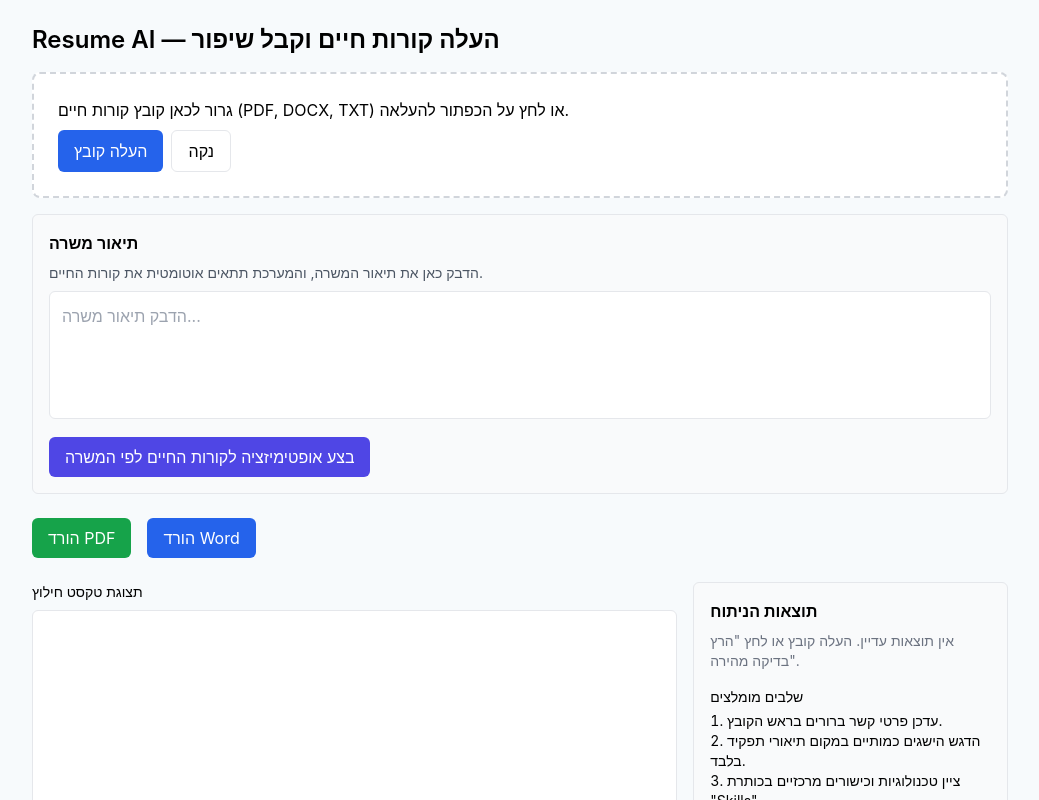
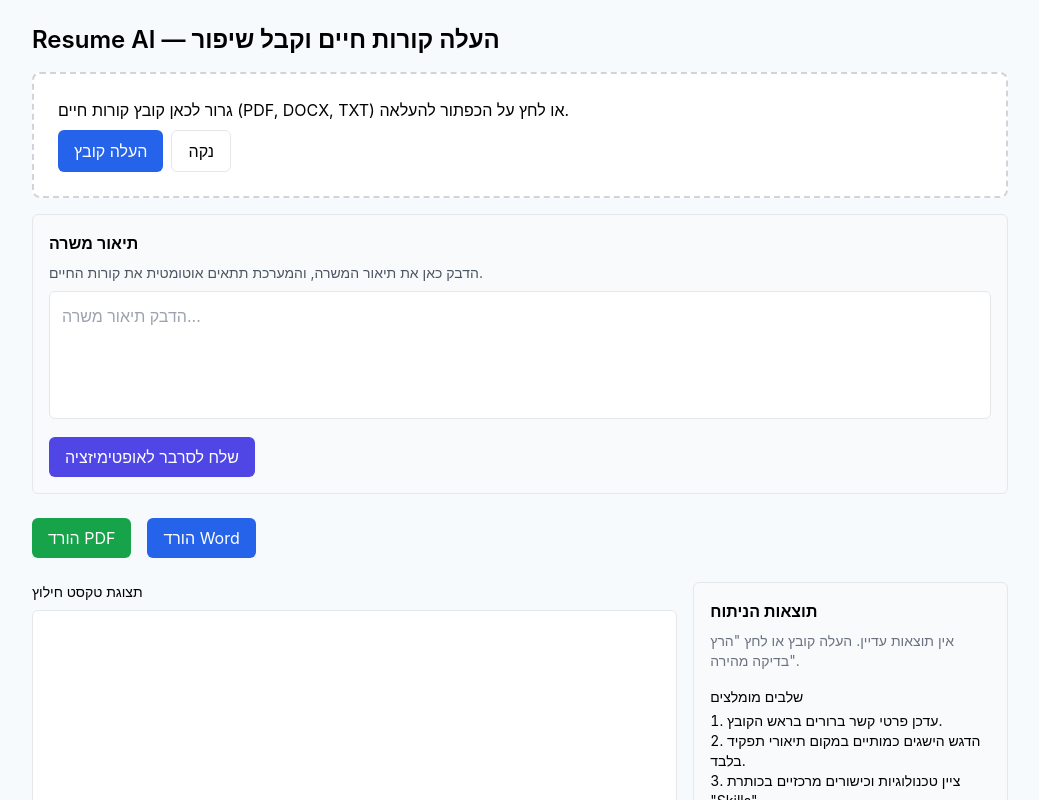
Before and after one commit to racheli-ostrov/cv-optimizer, a React (Vite) app in the folder client/: page / in a window 1280 px wide. Shown: the top 800 px of the page, without its empty margins (120-1159 px from the left). Built offline with nearby package versions, Linux system fonts and the light colour scheme.

Commit message:
Add file upload and optimization functionality to server

```diff
--- a/client/src/CVOptimizer.jsx
+++ b/client/src/CVOptimizer.jsx
@@ -34,6 +34,8 @@
   const [parsing, setParsing] = useState(false);
   const [analysis, setAnalysis] = useState(null);
   const [loadingAI, setLoadingAI] = useState(false);
+  const [uploadedFile, setUploadedFile] = useState(null);
+  const [downloadUrl, setDownloadUrl] = useState(null);
   const fileInputRef = useRef(null);
 
   const onDrop = useCallback((e) => {
@@ -52,6 +54,7 @@
     setParsing(true);
     setAnalysis(null);
     setFileName(file.name);
+    setUploadedFile(file);
     try {
       const text = await extractTextFromFile(file);
       setRawText(text);
@@ -135,6 +138,53 @@
     } finally { setLoadingAI(false); }
   }
 
+  // Upload CV file and job description to the server endpoint which runs the LLM
+  async function optimizeOnServer() {
+    if (!uploadedFile) {
+      alert("אין קובץ להעלות — העלה קובץ לפני שליחה לסרבר.");
+      return;
+    }
+    if (!jobText) {
+      alert("הזן תיאור משרה לפני שליחה לסרבר.");
+      return;
+    }
+
+    setLoadingAI(true);
+    setDownloadUrl(null);
+    try {
+      const form = new FormData();
+      // server expects field name 'cv' for the uploaded file and jobDescription in body
+      form.append("cv", uploadedFile);
+      form.append("jobDescription", jobText);
+
+      // If server runs locally on port 3000, call that URL. Adjust if different.
+      const res = await fetch("http://localhost:3000/api/optimize-for-job", {
+        method: "POST",
+        body: form,
+      });
+
+      if (!res.ok) {
+        const errText = await res.text();
+        throw new Error(errText || "Server returned an error");
+      }
+
+      const body = await res.json();
+      if (body && body.filename) {
+        const url = `http://localhost:3000/api/download/${encodeURIComponent(body.filename)}`;
+        setDownloadUrl(url);
+        // open in new tab to download
+        window.open(url, "_blank");
+      } else {
+        alert("השרת החזיר תשובה ללא קובץ להורדה.");
+      }
+    } catch (e) {
+      console.error(e);
+      alert("שגיאה בתקשורת עם השרת: " + e.message);
+    } finally {
+      setLoadingAI(false);
+    }
+  }
+
   const [jobText, setJobText] = useState("");
 
   const downloadFile = (type) => {
@@ -166,7 +216,12 @@
         <h3 className="font-semibold mb-2">תיאור משרה</h3>
         <p className="text-sm text-gray-600 mb-2">הדבק כאן את תיאור המשרה, והמערכת תתאים אוטומטית את קורות החיים.</p>
         <textarea className="w-full h-32 p-3 border rounded resize-none" placeholder="הדבק תיאור משרה..." value={jobText} onChange={e => setJobText(e.target.value)} />
-        <button onClick={() => callRemoteAI("/api/optimize", JSON.stringify({ cv: rawText, job: jobText }))} className="mt-3 px-4 py-2 bg-indigo-600 text-white rounded hover:bg-indigo-700">בצע אופטימיזציה לקורות החיים לפי המשרה</button>
+        <button onClick={optimizeOnServer} disabled={loadingAI} className="mt-3 px-4 py-2 bg-indigo-600 text-white rounded hover:bg-indigo-700 disabled:opacity-50">שלח לסרבר לאופטימיזציה</button>
+        {downloadUrl && (
+          <div className="mt-2">
+            <a href={downloadUrl} target="_blank" rel="noreferrer" className="text-sm text-blue-600 underline">הורד קובץ ממחולל הסרבר</a>
+          </div>
+        )}
       </div>
       <div className="my-6 flex gap-4">
         <button onClick={() => downloadFile("pdf")} className="px-4 py-2 bg-green-600 text-white rounded hover:bg-green-700">הורד PDF</button>
```
